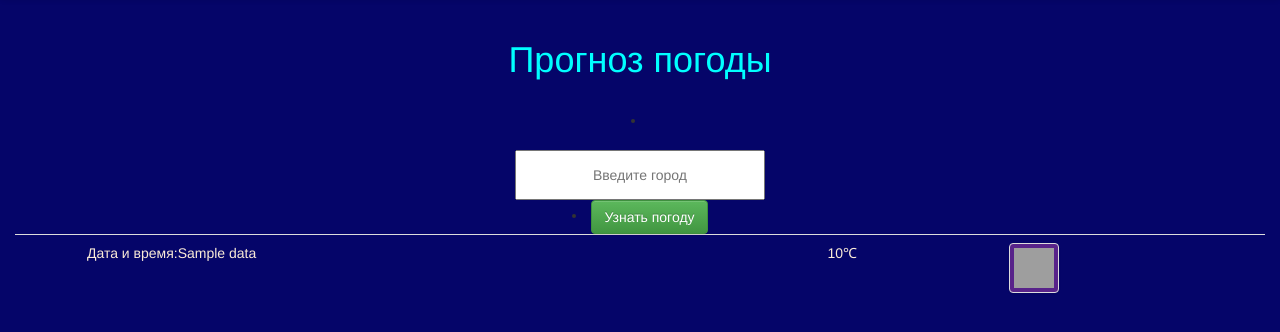
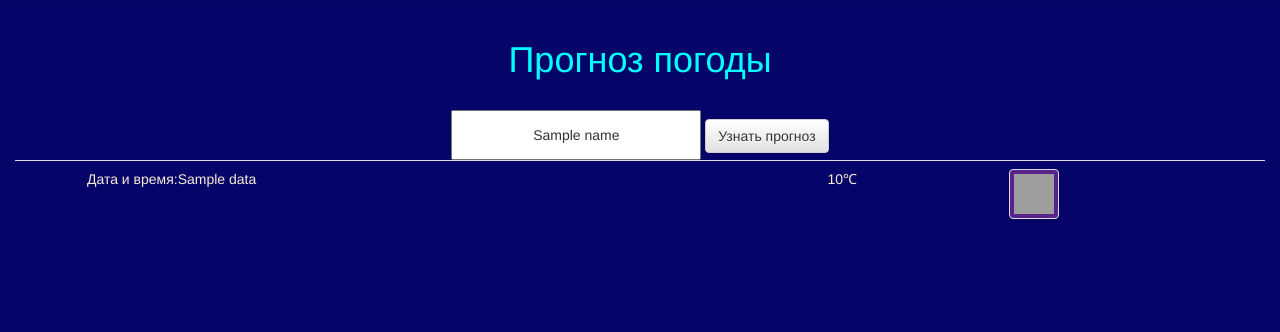
Before and after one commit to richard-tanakov/MySite, a Django app: template MySiteD/weather_forecast/templates/weather_forecast/weather_forecast.html in a window 1280 px wide. Shown: the part 102-434 px from the top of the page. Run offline with Django 5.2, Linux system fonts and the light colour scheme; the template is opened without the code that fills it: most values are stand-ins (such as "Sample title", 1, 10 or a date in 2020); some libraries are stand-ins or nearby versions; grey boxes are pictures that could not be loaded.

Commit message:
Рабочая кнопка прогноза погоды

```diff
--- a/MySiteD/weather_forecast/form.py
+++ /dev/null
@@ -1,6 +0,0 @@
-from .models import CityName
-from django.forms import ModelForm, TextInput
-class CityForm (ModelForm):
-    class Meta:
-        model= CityName
-        fields= ['name']
--- a/MySiteD/weather_forecast/forms.py
+++ b/MySiteD/weather_forecast/forms.py
@@ -0,0 +1,5 @@
+from django import forms
+
+
+class CityForm (forms.Form):
+    name = forms.CharField(max_length=50)
--- a/MySiteD/weather_forecast/templates/weather_forecast/weather_forecast.html
+++ b/MySiteD/weather_forecast/templates/weather_forecast/weather_forecast.html
@@ -5,12 +5,11 @@
 {%block content %}
 <div class="text-center">
     <h1 style="color: aqua;">Прогноз погоды</h1><br>
-    <li>
-        <h1> </h1>
-        <input type="text" id="sity" name="sity" class="form-control; text-center" placeholder="Введите город"
+    <form method="get" class="post-form">
+        <input type="text" id="name" name="name" class="form-control; text-center" placeholder="Введите город" value="{{name}}"
             style="width: 250px; height: 50px;">
-    </li>
-    <li><a href="" type='button' class="btn btn-success">Узнать погоду</a></li>
+        <input type="submit" class="save btn btn-default" value="Узнать прогноз">
+    </form>
 </div>
 
 <table class="table" style="color: antiquewhite;">
@@ -20,8 +19,8 @@
         <th scope="row"></th>
         <td>Дата и время:{{info1.data}}</td>
         <td>{{info1.temp}}℃</td>
-              <td><img src="http://openweathermap.org/img/w/{{info1.icon}}.png" alt=""
-                class="img-thumbnail" style="width: 50px; height: 50px; background-color: rgb(88, 35, 138);"></td>
+        <td><img src="http://openweathermap.org/img/w/{{info1.icon}}.png" alt="" class="img-thumbnail"
+                style="width: 50px; height: 50px; background-color: rgb(88, 35, 138);"></td>
     </tr>
 
     {%endfor%}
```
Also changed, not shown: MySiteD/weather_forecast/views.py (+8 -2 lines), MySiteD/weather_forecast/migrations/0003_cityname_delete_city.py (added). Lines whose indentation alone changed are shown as unchanged.
